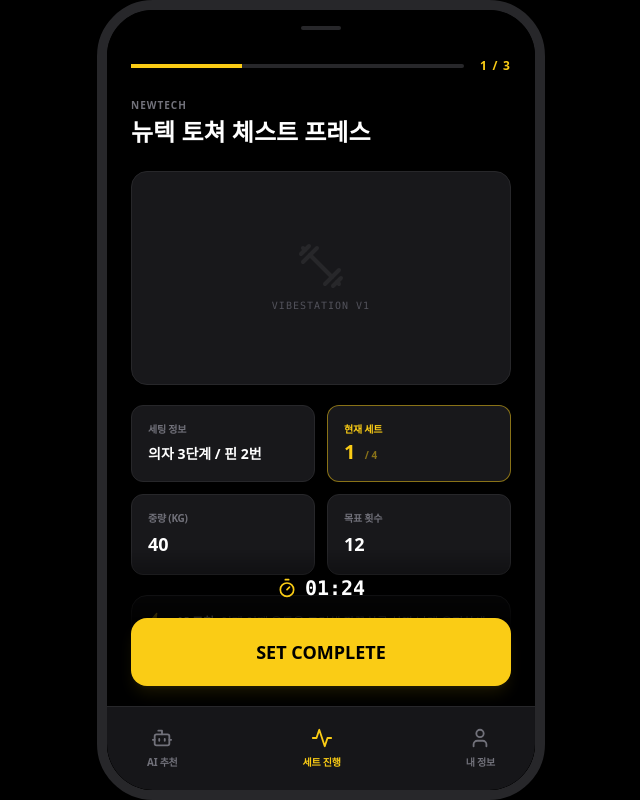
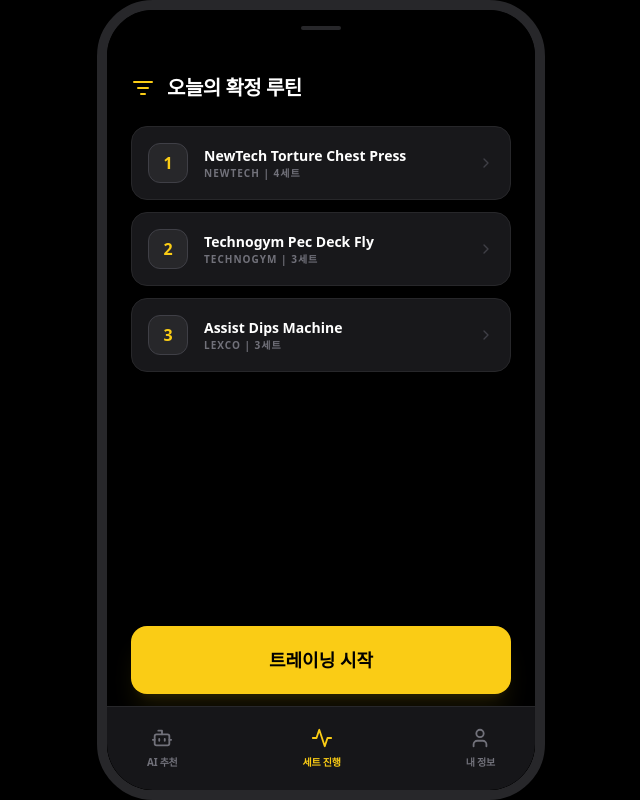
Before and after one commit to ArphyOMG/VibePT, a React (Vite) app: page / in a window 1280 px wide. Both pictures are taken after a click on the button "세트 진행". Shown: the whole page, without its empty margins (319-959 px from the left). Built offline with nearby package versions, Linux system fonts and the light colour scheme.

Commit message:
Refactor App component for improved functionality
Refactor App component to enhance functionality and UI, including updates to navigation, routine handling, and chat interface.

```diff
--- a/src/App.jsx
+++ b/src/App.jsx
@@ -11,79 +11,93 @@
   User,
   Bot,
   Activity,
-  ChevronRight
+  ChevronRight,
+  ListFilter,
+  ArrowRightCircle,
+  Info
 } from 'lucide-react';
 
-/**
- * 초기 운동 루틴 데이터 (Initial Routine Data)
- */
+// --- 초기 데이터 (AI가 생성할 기본 루틴 템플릿) ---
 const INITIAL_ROUTINE = [
-  { id: 'v1', name: '뉴텍 토쳐 체스트 프레스', vendor: 'NewTech', setup: '의자 3단계 / 핀 2번', weight: '40', reps: '12', sets: 4, tip: '어제 어깨 운동을 고려해 팔꿈치를 살짝 낮게 유지하세요.' },
-  { id: 'v2', name: '테크노짐 펙덱 플라이', vendor: 'Technogym', setup: '등받이 5단계', weight: '35', reps: '15', sets: 3, tip: '가슴을 열어주되 어깨 통증 시 범위를 80%로 제한하세요.' },
-  { id: 'v3', name: '어시스트 딥스 머신', vendor: 'Lexco', setup: '무릎 패드 7단계', weight: '25', reps: '10', sets: 3, tip: '상체를 숙여 가슴 하부에 집중하세요.' }
+  { id: 'v1', name: 'NewTech Torture Chest Press', vendor: 'NewTech', setup: '의자 3단계 / 핀 2번', weight: '40', reps: '12', sets: 4, tip: '어제 어깨 운동을 고려해 팔꿈치를 살짝 낮게 유지하세요.' },
+  { id: 'v2', name: 'Technogym Pec Deck Fly', vendor: 'Technogym', setup: '등받이 5단계', weight: '35', reps: '15', sets: 3, tip: '가슴을 열어주되 어깨 통증 시 범위를 80%로 제한하세요.' },
+  { id: 'v3', name: 'Assist Dips Machine', vendor: 'Lexco', setup: '무릎 패드 7단계', weight: '25', reps: '10', sets: 3, tip: '상체를 숙여 가슴 하부에 집중하세요.' }
 ];
 
-// --- [Solution] Define sub-components outside App to prevent focus loss during re-renders ---
-
-/**
- * Bottom Navigation Bar (GNB)
- */
+// --- 하단 네비게이션 (GNB) ---
 const GNB = ({ activeTab, setActiveTab, setView }) => (
-  <nav className="absolute bottom-0 left-0 right-0 bg-zinc-900/95 backdrop-blur-xl border-t border-zinc-800 px-10 py-5 flex justify-between items-center z-50">
+  <div className="absolute bottom-0 left-0 right-0 bg-zinc-900/95 backdrop-blur-xl border-t border-zinc-800 px-10 py-5 flex justify-between items-center z-50">
     <button
       onClick={() => { setActiveTab('chat'); setView('chat'); }}
       className={`flex flex-col items-center gap-1.5 transition-colors ${activeTab === 'chat' ? 'text-yellow-400' : 'text-zinc-500 hover:text-zinc-300'}`}
     >
       <Bot size={22} />
-      <span className="text-[10px] font-bold tracking-tight">AI 추천</span>
+      <span className="text-[10px] font-bold tracking-tight text-center">AI 추천</span>
     </button>
     <button
-      onClick={() => { setActiveTab('guide'); setView('guide'); }}
+      onClick={() => { setActiveTab('guide'); setView('routine'); }}
       className={`flex flex-col items-center gap-1.5 transition-colors ${activeTab === 'guide' ? 'text-yellow-400' : 'text-zinc-500 hover:text-zinc-300'}`}
     >
       <Activity size={22} />
-      <span className="text-[10px] font-bold tracking-tight">세트 진행</span>
+      <span className="text-[10px] font-bold tracking-tight text-center">세트 진행</span>
     </button>
     <button
       onClick={() => { setActiveTab('profile'); setView('profile'); }}
       className={`flex flex-col items-center gap-1.5 transition-colors ${activeTab === 'profile' ? 'text-yellow-400' : 'text-zinc-500 hover:text-zinc-300'}`}
     >
       <User size={22} />
-      <span className="text-[10px] font-bold tracking-tight">내 정보</span>
+      <span className="text-[10px] font-bold tracking-tight text-center">내 정보</span>
     </button>
-  </nav>
+  </div>
 );
 
 /**
- * AI Chat Interface (ChatView)
+ * 화면 1: 채팅 뷰 (루틴 리스트 인라인 표시 추가)
  */
-const ChatView = ({ messages, inputValue, setInputValue, handleSendMessage, setView, setActiveTab, scrollRef }) => (
+const ChatView = ({ messages, inputValue, setInputValue, handleSendMessage, setView, setActiveTab, scrollRef, startSpecificRoutine }) => (
   <div className="flex flex-col h-full bg-black">
     <header className="p-6 pt-12 border-b border-zinc-800 flex items-center gap-3 bg-black/50 sticky top-0 z-10">
-      <div className="w-10 h-10 bg-yellow-400 rounded-full flex items-center justify-center text-black font-bold text-lg italic font-sans">V</div>
-      <div>
-        <h1 className="font-bold text-white tracking-tight text-left">Vibe PT AI Coach</h1>
-        <p className="text-[10px] text-zinc-500 uppercase tracking-widest text-left">Personal Training Intelligence</p>
+      <div className="w-10 h-10 bg-yellow-400 rounded-full flex items-center justify-center text-black font-bold text-lg italic">V</div>
+      <div className="text-left">
+        <h1 className="font-bold text-white tracking-tight">Vibe PT AI Coach</h1>
+        <p className="text-[10px] text-zinc-500 uppercase tracking-widest">Personal Training Intelligence</p>
       </div>
     </header>
 
     <div ref={scrollRef} className="flex-1 overflow-y-auto p-4 space-y-4 pb-32">
       {messages.map((m, i) => (
         <div key={i} className={`flex ${m.role === 'user' ? 'justify-end' : 'justify-start'}`}>
-          <div className={`max-w-[85%] p-4 rounded-2xl text-sm leading-relaxed ${
-            m.role === 'user' ? 'bg-zinc-800 text-white' : 'bg-zinc-900 text-zinc-200 border border-zinc-800 text-left'
+          <div className={`max-w-[90%] p-4 rounded-2xl text-sm leading-relaxed ${
+            m.role === 'user' ? 'bg-zinc-800 text-white text-left' : 'bg-zinc-900 text-zinc-200 border border-zinc-800 text-left'
           }`}>
             {m.content}
-            {m.hasRoutine && (
-              <div className="mt-4 bg-zinc-800/50 rounded-xl p-4 border border-yellow-400/30">
-                <div className="flex justify-between items-center mb-3 text-yellow-400 font-bold text-xs tracking-tighter uppercase">
-                  🔥 VIBE PT 추천 루틴
+
+            {/* AI 답변 내 루틴 리스트 표시 섹션 */}
+            {m.routineData && (
+              <div className="mt-4 space-y-2 border-t border-zinc-800 pt-4">
+                <div className="flex items-center gap-2 mb-3">
+                  <span className="bg-yellow-400 text-black text-[10px] font-black px-2 py-0.5 rounded uppercase">Recommended Routine</span>
                 </div>
+
+                <div className="space-y-2">
+                  {m.routineData.map((ex, idx) => (
+                    <div key={idx} className="bg-black/40 border border-zinc-800/50 p-3 rounded-xl flex items-center gap-3">
+                      <div className="w-6 h-6 rounded-lg bg-zinc-800 flex items-center justify-center text-[10px] font-bold text-zinc-400">
+                        {idx + 1}
+                      </div>
+                      <div className="flex-1 overflow-hidden">
+                        <p className="font-bold text-xs text-white truncate">{ex.name}</p>
+                        <p className="text-[10px] text-zinc-500 truncate">{ex.sets} Sets • {ex.weight}kg • {ex.reps} Reps</p>
+                      </div>
+                    </div>
+                  ))}
+                </div>
+
                 <button
-                  onClick={() => { setView('guide'); setActiveTab('guide'); }}
-                  className="w-full bg-yellow-400 text-black font-bold py-3 rounded-lg flex items-center justify-center gap-2 active:scale-95 transition-transform"
+                  onClick={() => startSpecificRoutine(m.routineData)}
+                  className="w-full mt-4 bg-yellow-400 text-black font-black py-3 rounded-xl flex items-center justify-center gap-2 transition-transform active:scale-95 shadow-lg shadow-yellow-400/5"
                 >
-                  <Play size={14} fill="black" /> 루틴 시작하기
+                  루틴 시작하기 <Play size={14} fill="black" />
                 </button>
               </div>
             )}
@@ -100,8 +114,44 @@
         placeholder="오늘의 운동 바이브를 말해주세요..."
         className="flex-1 bg-zinc-800 border-none rounded-full px-5 py-3 text-sm text-white focus:ring-1 focus:ring-yellow-400 outline-none placeholder:text-zinc-600"
       />
-      <button onClick={handleSendMessage} className="bg-yellow-400 w-12 h-12 rounded-full flex items-center justify-center text-black shadow-lg shadow-yellow-400/10 active:scale-90 transition-transform">
+      <button onClick={handleSendMessage} className="bg-yellow-400 w-12 h-12 rounded-full flex items-center justify-center text-black shadow-lg shadow-yellow-400/10 active:scale-95 transition-transform">
         <ArrowRight size={20} />
+      </button>
+    </div>
+  </div>
+);
+
+/**
+ * 화면 1.5: 추천 운동 목록 뷰 (RoutineView)
+ */
+const RoutineView = ({ routine, setView }) => (
+  <div className="flex flex-col h-full bg-black text-white p-6 pt-16 text-left">
+    <div className="flex items-center gap-3 mb-6">
+      <ListFilter className="text-yellow-400" size={24} />
+      <h2 className="text-xl font-bold tracking-tight text-left">오늘의 확정 루틴</h2>
+    </div>
+
+    <div className="flex-1 overflow-y-auto space-y-3 pb-40">
+      {routine.map((ex, i) => (
+        <div key={ex.id} className="bg-zinc-900 border border-zinc-800 p-4 rounded-2xl flex items-center gap-4">
+          <div className="w-10 h-10 bg-zinc-800 rounded-xl flex items-center justify-center text-yellow-400 font-bold border border-zinc-700">
+            {i + 1}
+          </div>
+          <div className="flex-1 text-left">
+            <h3 className="font-bold text-sm text-white">{ex.name}</h3>
+            <p className="text-[10px] text-zinc-500 uppercase font-bold tracking-widest">{ex.vendor} | {ex.sets}세트</p>
+          </div>
+          <ChevronRight size={16} className="text-zinc-700" />
+        </div>
+      ))}
+    </div>
+
+    <div className="absolute bottom-24 left-0 right-0 px-6">
+      <button
+        onClick={() => setView('guide')}
+        className="w-full bg-yellow-400 text-black font-black py-5 rounded-2xl text-lg shadow-xl shadow-yellow-400/10 active:scale-95 transition-transform"
+      >
+        트레이닝 시작
       </button>
     </div>
   </div>
@@ -117,69 +167,69 @@
   return (
     <div className="flex flex-col h-full bg-black text-white text-left">
       <header className="p-6 pt-12">
-        <div className="flex justify-between items-center mb-6">
+        <div className="flex justify-between items-center mb-6 text-left">
           <div className="flex-1 h-1 bg-zinc-800 rounded-full mr-4">
             <div className="h-full bg-yellow-400 transition-all duration-500" style={{ width: `${progress}%` }}></div>
           </div>
           <span className="text-yellow-400 text-xs font-black tracking-widest">{currentStep + 1} / {routine.length}</span>
         </div>
-        <span className="text-[10px] text-zinc-500 font-bold tracking-widest uppercase block">{ex.vendor}</span>
-        <h2 className="text-2xl font-bold mt-1 leading-tight">{ex.name}</h2>
+        <span className="text-[10px] text-zinc-500 font-bold tracking-widest uppercase block text-left">{ex.vendor}</span>
+        <h2 className="text-2xl font-bold mt-1 leading-tight text-left">{ex.name}</h2>
       </header>
 
       <main className="flex-1 px-6 space-y-5 pb-44 overflow-y-auto">
         <div className="aspect-video bg-zinc-900 rounded-2xl flex flex-col items-center justify-center border border-zinc-800 relative overflow-hidden">
            <Dumbbell className="text-zinc-800" size={48} />
-           <p className="text-[10px] text-zinc-600 mt-2 font-mono tracking-widest uppercase">VibeStation {ex.id}</p>
+           <p className="text-[10px] text-zinc-600 mt-2 font-mono tracking-widest uppercase text-center w-full">VibeStation {ex.id}</p>
         </div>
 
-        <div className="grid grid-cols-2 gap-3">
-          <div className="p-4 rounded-xl bg-zinc-900 border border-zinc-800">
+        <div className="grid grid-cols-2 gap-3 text-left">
+          <div className="p-4 rounded-xl bg-zinc-900 border border-zinc-800 focus-within:border-yellow-400/50 transition-colors">
             <span className="block text-[10px] text-zinc-500 mb-1 font-bold uppercase tracking-tight">세팅 정보</span>
             <input
               type="text"
               value={ex.setup}
               onChange={(e) => updateRoutineDetail(currentStep, 'setup', e.target.value)}
-              className="w-full bg-transparent border-none text-sm font-bold text-white outline-none p-0"
+              className="w-full bg-transparent border-none text-sm font-bold text-white outline-none p-0 text-left"
             />
           </div>
           <div className="p-4 rounded-xl bg-zinc-900 border border-yellow-400/50">
             <span className="block text-[10px] text-yellow-400 mb-1 font-bold uppercase tracking-tight">현재 세트</span>
             <span className="text-xl font-black text-yellow-400 leading-none">{currentSet} <span className="text-[10px] text-yellow-400/50 ml-1">/ {ex.sets}</span></span>
           </div>
-          <div className="p-4 rounded-xl bg-zinc-900 border border-zinc-800">
+          <div className="p-4 rounded-xl bg-zinc-900 border border-zinc-800 focus-within:border-yellow-400/50 transition-colors text-left">
             <span className="block text-[10px] text-zinc-500 mb-1 font-bold uppercase tracking-tight">중량 (kg)</span>
             <input
               type="number"
               value={ex.weight}
               onChange={(e) => updateRoutineDetail(currentStep, 'weight', e.target.value)}
-              className="w-full bg-transparent border-none text-lg font-bold text-white outline-none p-0"
+              className="w-full bg-transparent border-none text-lg font-bold text-white outline-none p-0 text-left"
             />
           </div>
-          <div className="p-4 rounded-xl bg-zinc-900 border border-zinc-800">
+          <div className="p-4 rounded-xl bg-zinc-900 border border-zinc-800 focus-within:border-yellow-400/50 transition-colors text-left">
             <span className="block text-[10px] text-zinc-500 mb-1 font-bold uppercase tracking-tight">목표 횟수</span>
             <input
               type="number"
               value={ex.reps}
               onChange={(e) => updateRoutineDetail(currentStep, 'reps', e.target.value)}
-              className="w-full bg-transparent border-none text-lg font-bold text-white outline-none p-0"
+              className="w-full bg-transparent border-none text-lg font-bold text-white outline-none p-0 text-left"
             />
           </div>
         </div>
 
-        <div className="bg-zinc-900/50 border border-zinc-800 rounded-2xl p-4 flex gap-3">
+        <div className="bg-zinc-900/50 border border-zinc-800 rounded-2xl p-4 flex gap-3 text-left">
           <Zap size={16} className="text-yellow-400 shrink-0" fill="currentColor" />
           <p className="text-xs text-zinc-400 leading-relaxed"><span className="text-white font-bold">AI 코칭:</span> {ex.tip}</p>
         </div>
       </main>
 
       <footer className="absolute bottom-20 left-0 right-0 p-6 bg-gradient-to-t from-black via-black to-transparent flex flex-col items-center">
-        <div className="flex items-center gap-2 mb-4 text-xl font-mono font-bold text-white">
+        <div className="flex items-center gap-2 mb-4 text-xl font-mono font-bold text-white w-full justify-center">
           <Timer size={20} className="text-yellow-400" /> 01:24
         </div>
         <button
           onClick={nextSet}
-          className="w-full bg-yellow-400 text-black font-black py-5 rounded-2xl text-lg active:scale-95 transition-transform shadow-lg shadow-yellow-400/10"
+          className="w-full bg-yellow-400 text-black font-black py-5 rounded-2xl text-lg shadow-xl shadow-yellow-400/10 active:scale-95 transition-transform"
         >
           SET COMPLETE
         </button>
@@ -189,51 +239,33 @@
 };
 
 /**
- * Summary Screen (SummaryView)
- */
-const SummaryView = ({ resetApp }) => (
-  <div className="h-full flex flex-col items-center justify-center p-10 text-white text-center">
-    <div className="w-20 h-20 bg-yellow-400 rounded-full flex items-center justify-center mb-6 shadow-2xl shadow-yellow-400/20">
-      <CheckCircle2 size={40} color="black" />
-    </div>
-    <h2 className="text-3xl font-bold mb-2 tracking-tighter italic uppercase">VIBE COMPLETE!</h2>
-    <p className="text-zinc-500 text-sm mb-10 leading-relaxed">오늘의 훌륭한 성장을 기록했습니다.<br/>내일도 바이브 있게 만나요!</p>
-    <button
-      onClick={resetApp}
-      className="w-full bg-yellow-400 text-black font-bold py-4 rounded-xl active:scale-95 transition-transform shadow-lg shadow-yellow-400/20"
-    >
-      다시 시작하기
-    </button>
-  </div>
-);
-/**
  * 화면 3: 내 정보 뷰 (Profile)
  */
-  const ProfileView = () => (
-  <div className="flex flex-col h-full bg-black text-white p-6 pt-16 text-left">
+const ProfileView = () => (
+  <div className="flex flex-col h-full bg-black text-white p-6 pt-16 text-left overflow-y-auto">
     <div className="flex items-center gap-4 mb-8">
       <div className="w-16 h-16 bg-zinc-800 rounded-full flex items-center justify-center border-2 border-yellow-400 shadow-lg shadow-yellow-400/10">
         <User size={32} className="text-yellow-400" />
       </div>
-      <div>
-        <h2 className="text-xl font-bold">Vibe Challenger</h2>
+      <div className="text-left">
+        <h2 className="text-xl font-bold tracking-tight">Vibe Challenger</h2>
         <p className="text-xs text-zinc-500">바이브 PT 프리미엄 멤버 | 24회차 완료</p>
       </div>
     </div>
 
     <div className="grid grid-cols-2 gap-3 mb-8">
-      <div className="bg-zinc-900 p-4 rounded-2xl border border-zinc-800">
-        <span className="block text-[10px] text-zinc-500 mb-1 uppercase font-bold tracking-tight text-left">이번 주 운동</span>
+      <div className="bg-zinc-900 p-4 rounded-2xl border border-zinc-800 text-left">
+        <span className="block text-[10px] text-zinc-500 mb-1 uppercase font-bold tracking-tight">이번 주 운동</span>
         <span className="text-lg font-bold">4회 완료</span>
       </div>
-      <div className="bg-zinc-900 p-4 rounded-2xl border border-zinc-800">
+      <div className="bg-zinc-900 p-4 rounded-2xl border border-zinc-800 text-left">
         <span className="block text-[10px] text-zinc-500 mb-1 uppercase font-bold tracking-tight text-left">총 활동 에너지</span>
         <span className="text-lg font-bold text-yellow-400">12,400 kcal</span>
       </div>
     </div>
 
     <h3 className="text-xs font-bold text-zinc-500 mb-4 uppercase tracking-widest text-left">설정 및 관리</h3>
-    <div className="space-y-2">
+    <div className="space-y-2 mb-32">
       {['운동 이력 데이터 분석', '지점별 기구 리스트', 'AI 목소리 및 테마 설정', '로그아웃'].map((item, i) => (
         <div key={i} className="bg-zinc-900/50 p-4 rounded-xl flex justify-between items-center border border-zinc-800/50 cursor-pointer hover:bg-zinc-800 transition-colors">
           <span className="text-sm">{item}</span>
@@ -245,13 +277,43 @@
 );
 
 /**
- * Main App Component
+ * 화면 4: 요약 뷰 (Summary)
  */
-export default function App() {
+const SummaryView = ({ setView, setActiveTab, setCurrentStep, setCurrentSet }) => (
+  <div className="flex flex-col h-full bg-black text-white items-center justify-center p-8 text-center">
+    <div className="w-20 h-20 bg-yellow-400 rounded-full flex items-center justify-center mb-6 shadow-2xl shadow-yellow-400/20 animate-pulse">
+      <CheckCircle2 size={40} color="black" />
+    </div>
+    <h2 className="text-3xl font-bold mb-2 tracking-tighter italic uppercase text-center">VIBE COMPLETE!</h2>
+    <p className="text-zinc-400 text-sm mb-10 leading-relaxed text-center">
+      오늘의 루틴을 성공적으로 마쳤습니다.<br/>어깨 컨디션에 맞춘 완벽한 가슴 운동이었어요!
+    </p>
+
+    <div className="w-full space-y-3 mb-10">
+      <div className="bg-zinc-900 p-5 rounded-2xl flex justify-between items-center border border-zinc-800">
+        <span className="text-zinc-500 text-xs font-bold uppercase tracking-tight text-left">총 누적 볼륨</span>
+        <span className="font-bold text-yellow-400">4,120 kg</span>
+      </div>
+      <div className="bg-zinc-900 p-5 rounded-2xl flex justify-between items-center border border-zinc-800">
+        <span className="text-zinc-500 text-xs font-bold uppercase tracking-tight text-left">소요 시간</span>
+        <span className="font-bold">42분 15초</span>
+      </div>
+    </div>
+
+    <button
+      onClick={() => { setView('chat'); setActiveTab('chat'); setCurrentStep(0); setCurrentSet(1); }}
+      className="w-full bg-yellow-400 text-black font-black py-4 rounded-2xl shadow-lg active:scale-95 transition-transform"
+    >
+      오늘의 성장 기록하기
+    </button>
+  </div>
+);
+
+const App = () => {
   const [activeTab, setActiveTab] = useState('chat');
-  const [view, setView] = useState('chat');
+  const [view, setView] = useState('chat'); // chat, routine, guide, summary
   const [messages, setMessages] = useState([
-    { role: 'ai', content: '안녕하세요! 바이브 PT AI 코치입니다. 오늘 어떤 운동을 도와드릴까요? (예: 어제 하체 했고 오늘 등)' }
+    { role: 'ai', content: '반갑습니다! 바이브 PT AI 코치입니다. 오늘의 컨디션과 가용 시간에 딱 맞는 운동 루틴을 설계해 드릴게요.' }
   ]);
   const [inputValue, setInputValue] = useState('');
   const [routine, setRoutine] = useState(INITIAL_ROUTINE);
@@ -259,38 +321,38 @@
   const [currentSet, setCurrentSet] = useState(1);
   const scrollRef = useRef(null);
 
-  // Auto-scroll chat on new messages
   useEffect(() => {
-    if (scrollRef.current) {
-      scrollRef.current.scrollTop = scrollRef.current.scrollHeight;
-    }
+    if (scrollRef.current) scrollRef.current.scrollTop = scrollRef.current.scrollHeight;
   }, [messages]);
 
-  // Handle routine updates
   const updateRoutineDetail = (index, field, value) => {
     const newRoutine = [...routine];
     newRoutine[index][field] = value;
     setRoutine(newRoutine);
   };
 
-  // Handle chat messaging
   const handleSendMessage = () => {
     if (!inputValue.trim()) return;
-    const userMsg = { role: 'user', content: inputValue };
-    setMessages(prev => [...prev, userMsg]);
+    setMessages(prev => [...prev, { role: 'user', content: inputValue }]);
     setInputValue('');
 
-    // Simulate AI behavior
+    // AI 응답 시뮬레이션 (루틴 데이터 포함)
     setTimeout(() => {
       setMessages(prev => [...prev, {
         role: 'ai',
-        content: "어제 컨디션을 완벽히 분석했습니다. 오늘의 최적 루틴을 준비했어요.",
-        hasRoutine: true
+        content: "어제 어깨를 사용하셨네요. 관절 부하를 최소화하면서 가슴 근육에 강한 자극을 줄 수 있는 루틴입니다.",
+        routineData: INITIAL_ROUTINE // 추천 데이터를 답변에 직접 포함
       }]);
     }, 800);
   };
 
-  // Move to next set or exercise
+  // 특정 답변에 포함된 루틴으로 운동 시작
+  const startSpecificRoutine = (data) => {
+    setRoutine(data);
+    setView('routine');
+    setActiveTab('guide');
+  };
+
   const nextSet = () => {
     const exercise = routine[currentStep];
     if (currentSet < exercise.sets) {
@@ -303,52 +365,8 @@
     }
   };
 
-  // Reset app state
-  const resetApp = () => {
-    setView('chat');
-    setActiveTab('chat');
-    setCurrentStep(0);
-    setCurrentSet(1);
-  };
-
-  const ProfileView = () => (
-  <div className="flex flex-col h-full bg-black text-white p-6 pt-16 text-left">
-    <div className="flex items-center gap-4 mb-8">
-      <div className="w-16 h-16 bg-zinc-800 rounded-full flex items-center justify-center border-2 border-yellow-400 shadow-lg shadow-yellow-400/10">
-        <User size={32} className="text-yellow-400" />
-      </div>
-      <div>
-        <h2 className="text-xl font-bold">Vibe Challenger</h2>
-        <p className="text-xs text-zinc-500">바이브 PT 프리미엄 멤버 | 24회차 완료</p>
-      </div>
-    </div>
-
-    <div className="grid grid-cols-2 gap-3 mb-8">
-      <div className="bg-zinc-900 p-4 rounded-2xl border border-zinc-800">
-        <span className="block text-[10px] text-zinc-500 mb-1 uppercase font-bold tracking-tight text-left">이번 주 운동</span>
-        <span className="text-lg font-bold">4회 완료</span>
-      </div>
-      <div className="bg-zinc-900 p-4 rounded-2xl border border-zinc-800">
-        <span className="block text-[10px] text-zinc-500 mb-1 uppercase font-bold tracking-tight text-left">총 활동 에너지</span>
-        <span className="text-lg font-bold text-yellow-400">12,400 kcal</span>
-      </div>
-    </div>
-
-    <h3 className="text-xs font-bold text-zinc-500 mb-4 uppercase tracking-widest text-left">설정 및 관리</h3>
-    <div className="space-y-2">
-      {['운동 이력 데이터 분석', '지점별 기구 리스트', 'AI 목소리 및 테마 설정', '로그아웃'].map((item, i) => (
-        <div key={i} className="bg-zinc-900/50 p-4 rounded-xl flex justify-between items-center border border-zinc-800/50 cursor-pointer hover:bg-zinc-800 transition-colors">
-          <span className="text-sm">{item}</span>
-          <ChevronRight size={16} className="text-zinc-700" />
-        </div>
-      ))}
-    </div>
-  </div>
-);
-
   return (
-    <div className="w-full max-w-md mx-auto h-[800px] border-[10px] border-zinc-800 rounded-[3.5rem] overflow-hidden shadow-2xl bg-black relative font-sans">
-      {/* Dynamic Island Style Notch */}
+    <div className="w-full max-w-md mx-auto h-[800px] border-[10px] border-zinc-800 rounded-[3.5rem] overflow-hidden shadow-2xl bg-black relative">
       <div className="absolute top-0 left-1/2 -translate-x-1/2 w-32 h-7 bg-black rounded-b-3xl z-50 flex items-end justify-center pb-1">
         <div className="w-10 h-1 bg-zinc-800 rounded-full mb-1"></div>
       </div>
@@ -363,7 +381,11 @@
             setView={setView}
             setActiveTab={setActiveTab}
             scrollRef={scrollRef}
+            startSpecificRoutine={startSpecificRoutine}
           />
+        )}
+        {activeTab === 'guide' && view === 'routine' && (
+          <RoutineView routine={routine} setView={setView} />
         )}
         {activeTab === 'guide' && view === 'guide' && (
           <GuideView
@@ -374,20 +396,20 @@
             nextSet={nextSet}
           />
         )}
-        {activeTab === 'profile' && (
-          <div className="p-10 text-white pt-20 text-left h-full">
-            <h2 className="text-xl font-bold mb-4">내 정보</h2>
-            <div className="p-6 bg-zinc-900 rounded-2xl border border-zinc-800 mb-6">
-              <p className="text-zinc-400 text-sm mb-2 uppercase font-bold tracking-widest">누적 운동 시간</p>
-              <p className="text-3xl font-black italic text-yellow-400">1,240m</p>
-            </div>
-            <p className="text-zinc-500 text-sm leading-relaxed">사용자의 운동 이력과 맞춤 설정을 준비 중입니다.</p>
-          </div>
+        {activeTab === 'profile' && <ProfileView />}
+        {view === 'summary' && (
+          <SummaryView
+            setView={setView}
+            setActiveTab={setActiveTab}
+            setCurrentStep={setCurrentStep}
+            setCurrentSet={setCurrentSet}
+          />
         )}
-        {view === 'summary' && <SummaryView resetApp={resetApp} />}
       </div>
 
       <GNB activeTab={activeTab} setActiveTab={setActiveTab} setView={setView} />
     </div>
   );
-}
+};
+
+export default App;
```
